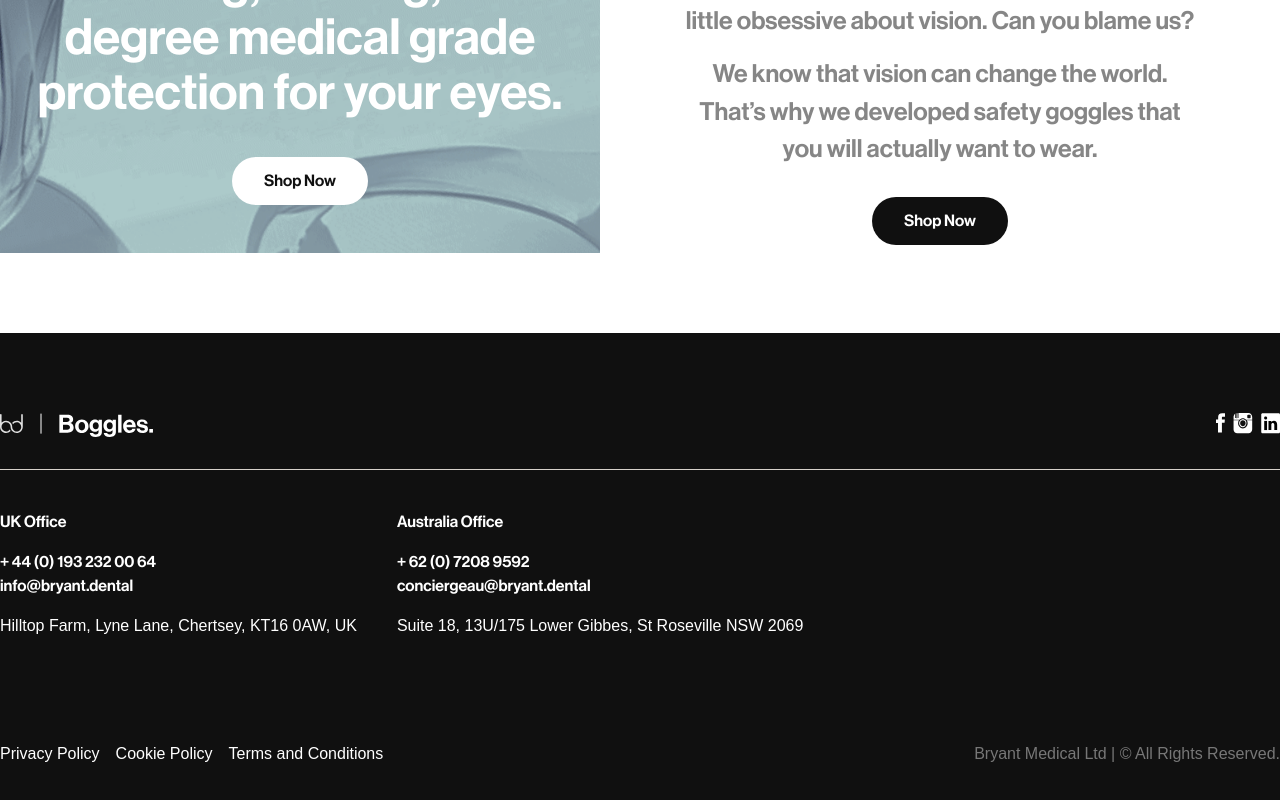
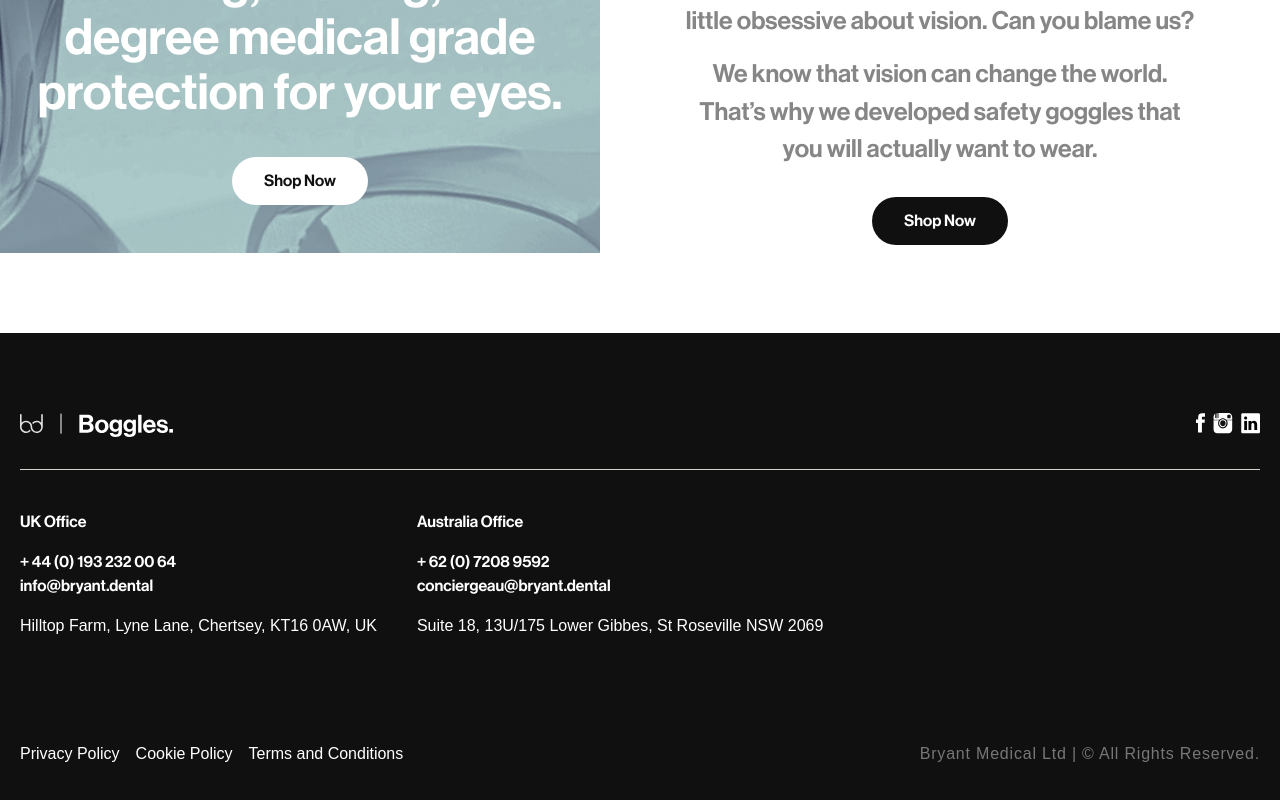
Before and after one commit to vijayender46/bd, a React (Vite) app: page / in a window 1280 px wide. Shown: the part 2801-3601 px from the top of the page. Built offline with nearby package versions, Linux system fonts and the light colour scheme; a web font is replaced by a local one.

Commit message:
responsive

```diff
--- a/src/components/Footer.jsx
+++ b/src/components/Footer.jsx
@@ -6,7 +6,7 @@ import linkedin from '../assets/bd_linkedin.svg'
 
 export default function Footer() {
   return (
-    <footer className="w-full bg-dark text-light py-20">
+    <footer className="w-full bg-dark text-light py-20 px-12 md:px-5 text-center md:text-left">
         <div className="container mx-auto mb-10 border-b border-[#D7D1CB] justify-between flex pb-8">
             <Link to='/'>
                 <img src={logo} alt="Logo" />
@@ -52,14 +52,14 @@ export default function Footer() {
             </div>
         </div>
 
-        <div className="container mx-auto md:flex justify-between md:mt-16 mt-10 border-t border-[#777] md:border-t-0 pt-10">
-            <div className="flex gap-4 text-light">
+        <div className="container mx-auto md:flex justify-between md:mt-16 mt-10 border-t border-[#777] md:border-t-0 pt-10 text-sm md:text-base">
+            <div className="flex gap-4 text-light md:justify-start justify-center">
                 <Link>Privacy Policy</Link>
                 <Link>Cookie Policy</Link>
                 <Link>Terms and Conditions</Link>
             </div>
-            <div className="text-[#777777]">
-                <p>Bryant Medical Ltd | © All Rights Reserved.</p>
+            <div className="text-[#777777] mt-4 md:mt-0">
+                <p className="tracking-wider">Bryant Medical Ltd | © All Rights Reserved.</p>
             </div>
         </div>
 
--- a/src/components/Header.jsx
+++ b/src/components/Header.jsx
@@ -55,7 +55,7 @@ export default function Header() {
 
 
           <div className="headerCart flex">
-            <CurrencyDropdown styles={'mr-5 font-light text-sm text-light min-w-14'}/>
+            <CurrencyDropdown styles={'md:mr-5 mr-2 font-light text-sm text-light min-w-14'}/>
             <CartTop />
           </div>
 
--- a/src/index.css
+++ b/src/index.css
@@ -79,4 +79,8 @@
     display: block;
     visibility: visible;
   }
+  .icon {
+    height: 30px;
+    width: 30px;
+  }
 }
```
